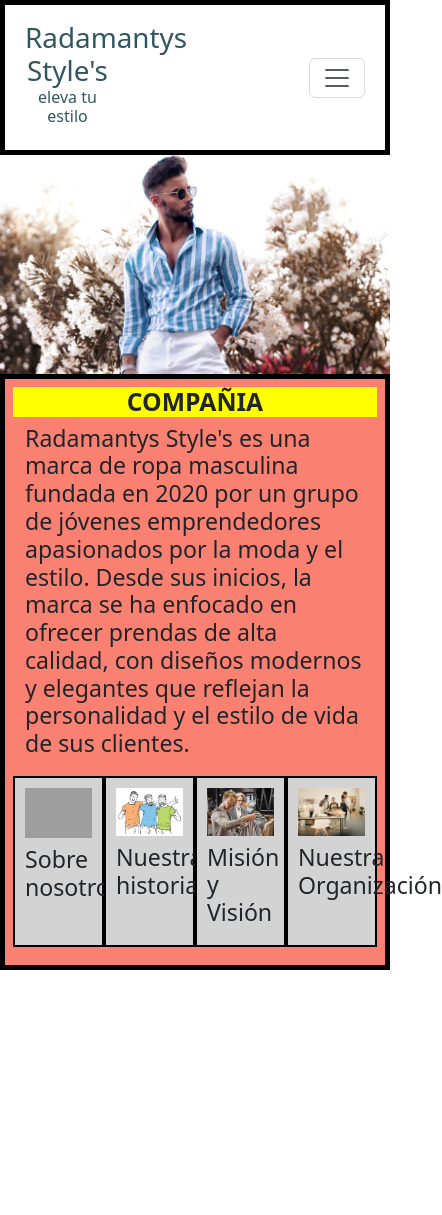
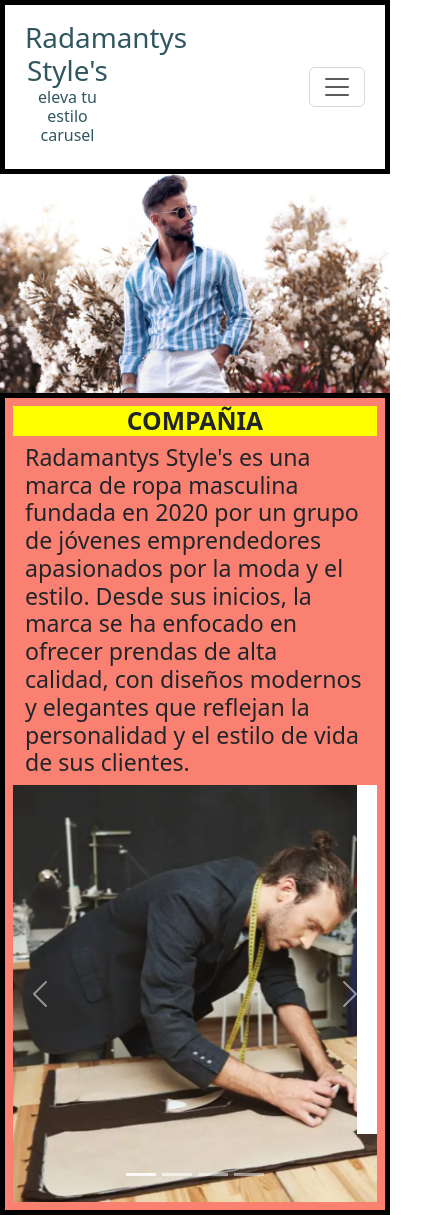
Before and after one commit to Zulyfan666/radamantys1, a plain HTML site: page pages/historia.html in a window 390 px wide. Shown: the whole page, 442 px wide, since content can reach past the window. Before the commit the page ends 970 px from the top, so only its background shows below. Drawn offline with nearby package versions, Linux system fonts and the light colour scheme; grey boxes are pictures that could not be loaded.

Commit message:
Se inserta carusel

```diff
--- a/pages/historia.html
+++ b/pages/historia.html
@@ -14,7 +14,7 @@
         <nav class="navbar navbar-expand-lg">
             <div class="container-fluid gap-5">
                 <h1 class="logo">Radamantys Style's<br>
-                    <span class="d-block text-center small fs-6">eleva tu estilo</span>
+                    <span class="d-block text-center small fs-6">eleva tu estilo carusel</span>
                 </h1>
                 <button class="navbar-toggler" type="button" data-bs-toggle="collapse" data-bs-target="#navbarSupportedContent" aria-controls="navbarSupportedContent" aria-expanded="false" aria-label="Toggle navigation">
                     <span class="navbar-toggler-icon"></span>
@@ -53,6 +53,7 @@
             <!--separa en temas el contenido especifico de un archivo-->
             <img src="../assets/portada2.jpg" alt="Imagen de un hombre usando una camisa a rayas celeste y blanca con un pantalon blanco" width=100%>
 
+
         </section>
         <section class="pages">
             <div class="container">
@@ -61,24 +62,61 @@
                     <h3 class="col-sm-12 col-md-6 col-xl-8">Radamantys Style's es una marca de ropa masculina fundada en 2020 por un grupo de jóvenes emprendedores apasionados por la moda y el estilo. Desde sus inicios, la marca se ha enfocado en ofrecer prendas de alta calidad, con diseños modernos y elegantes que reflejan la personalidad y el estilo de vida de sus clientes.</h3>
                 </div>
             </div>
-            <div class="companyoptions">
-                <article>
-                    <img src="../assets/aboutus1.png" alt="Sobre la compañia" alt="Camisa en tela lanilla color celeste manga larga con cuello camisero">
-                    <h3>Sobre nosotros</h3>
-                </article>
-                <article>
-                    <img src="../assets/ourhistory1.png" alt="Historia de la compañia" alt="Camisa en tela lino a rayas de color blanco y marron claro manga larga con cuello nerud">
-                    <h3>Nuestra historia</h3>
-                </article>
-                <article>
-                    <img src="../assets/misionyvision1.png" alt="Proposito de la compañia" alt="Camisa en tela lino color blanco manga larga cuello sport">
-                    <h3>Misión y Visión</h3>
-                </article>
-                <article>
-                    <img src="../assets/ourorganization1.png" alt="Organización" alt="Camisa en tela lino color blanco manga larga cuello sport">
-                    <h3>Nuestra Organización</h3>
-                </article>
-            </div>
+
+
+
+
+            <div id="carouselExampleCaptions" class="carousel slide" data-bs-ride="carousel">
+                <div class="carousel-indicators">
+                    <button type="button" data-bs-target="#carouselExampleCaptions" data-bs-slide-to="0" class="active" aria-current="true" aria-label="Slide 1"></button>
+                    <button type="button" data-bs-target="#carouselExampleCaptions" data-bs-slide-to="1" aria-label="Slide 2"></button>
+                    <button type="button" data-bs-target="#carouselExampleCaptions" data-bs-slide-to="2" aria-label="Slide 3"></button>
+                    <button type="button" data-bs-target="#carouselExampleCaptions" data-bs-slide-to="3" aria-label="Slide 4"></button>
+                </div>
+                <div class="carousel-inner">
+                    <div class="carousel-item active">
+                    <img src="../assets/aboutus2.png" class="d-block w-md-75 w-sm-100 mx-md-auto" alt="...">
+                    <div class="carousel-caption d-none d-md-block">
+                        <h5>Sobre Nosotros</h5>
+                        <p> </p>
+                    </div>
+                    </div>
+                    <div class="carousel-item">
+                    <img src="../assets/ourhistory2.png" class="d-block w-md-75 w-sm-100 mx-md-auto" alt="...">
+                    <div class="carousel-caption d-none d-md-block">
+                        <h5>Nuestra Historia</h5>
+                        <p> </p>
+                    </div>
+                    </div>
+                    <div class="carousel-item">
+                    <img src="../assets/misionyvision2.png" class="d-block w-md-75 w-sm-100 mx-md-auto" alt="...">
+                    <div class="carousel-caption d-none d-md-block">
+                        <h5>Misión y Visión</h5>
+                        <p> </p>
+                    </div>
+                    </div>
+                    <div class="carousel-item">
+                    <img src="../assets/ourorganization2.png" class="d-block w-md-75 w-sm-100 mx-md-auto" alt="...">
+                    <div class="carousel-caption d-none d-md-block">
+                        <h5>Nuestra Organización</h5>
+                        <p> </p>
+                    </div>
+                    </div>
+                </div>
+                <button class="carousel-control-prev" type="button" data-bs-target="#carouselExampleCaptions" data-bs-slide="prev">
+                    <span class="carousel-control-prev-icon" aria-hidden="true"></span>
+                    <span class="visually-hidden">Anterior</span>
+                </button>
+                <button class="carousel-control-next" type="button" data-bs-target="#carouselExampleCaptions" data-bs-slide="next">
+                    <span class="carousel-control-next-icon" aria-hidden="true"></span>
+                    <span class="visually-hidden">Siguiente</span>
+                </button>
+                </div>
+
+
+
+
+
         </section>
     </main>
     <footer>
```
Also changed, not shown: assets/aboutus2.png (added), assets/misionyvision1.png (deleted), assets/misionyvision2.png (added), assets/ourhistory1.png (deleted), assets/ourhistory2.png (added), assets/ourorganization1.png (deleted), assets/ourorganization2.png (added), 1 other file.
